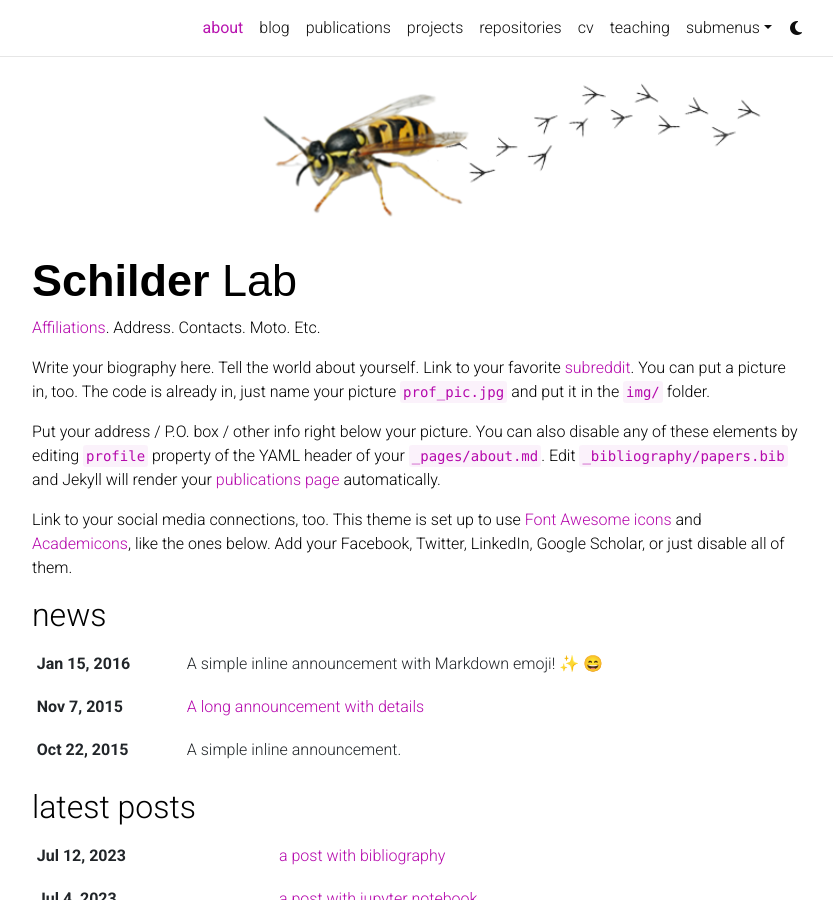
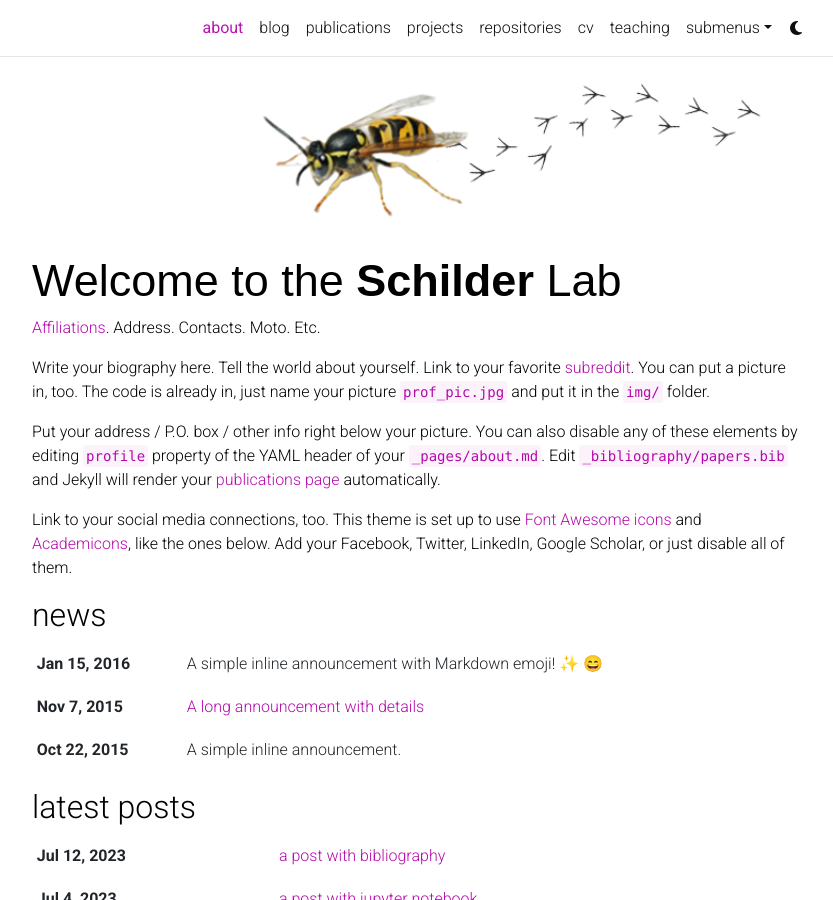
Before and after one commit to rjs360/schilder-lab, a Jekyll site: the page built from _pages/about.md, in a window 1280 px wide and 900 px high. Shown: the whole window, without its empty margins (223-1056 px from the left). Built offline with Jekyll 4.4.1, drawn with Linux system fonts in a browser that asks for light colours; emoji names are drawn with the system emoji font; comment, search, counter and statistics services are not loaded; a style sheet for code colours, icons or effects is not loaded.

Commit message:
Update about.html

```diff
--- a/_layouts/about.html
+++ b/_layouts/about.html
@@ -7,7 +7,7 @@
       <div class="post">
         <header class="post-header">
           <h1 class="post-title" id="alt-font">
-           {% if site.title == "blank" -%}<span class="font-weight-bold">{{ site.first_name }}</span> {{ site.middle_name }} {{ site.last_name }}{%- else -%}{{ site.title }}{%- endif %}
+           Welcome to the {% if site.title == "blank" -%}<span class="font-weight-bold">{{ site.first_name }}</span> {{ site.middle_name }} {{ site.last_name }}{%- else -%}{{ site.title }}{%- endif %}
           </h1>
           <p class="desc">{{ page.subtitle }}</p>
         </header>
```
